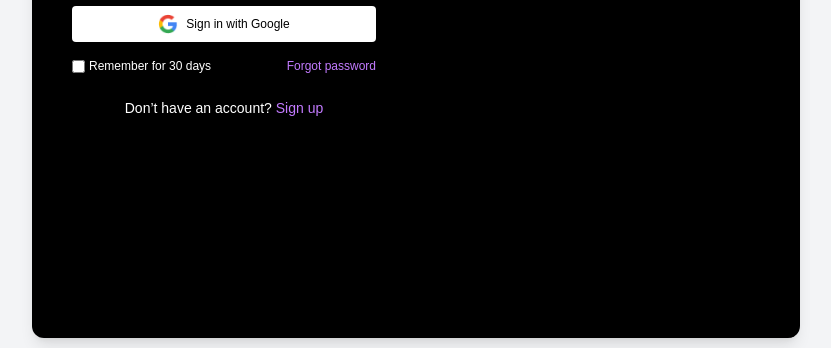
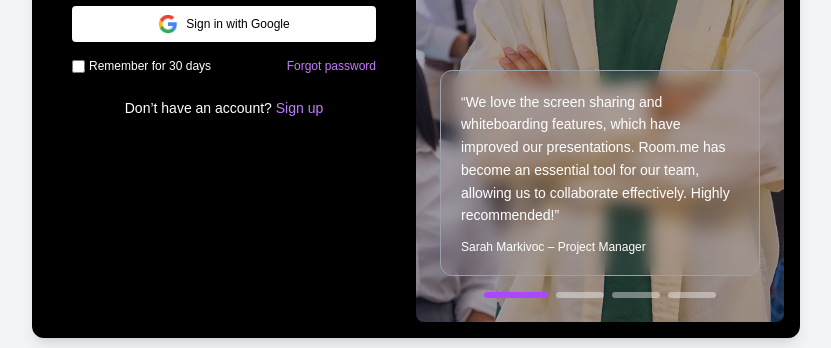
Before and after one commit to YasiruKaveeshwara/Room.me, a Next.js app: page /login in a window 1280 px wide. Shown: the part 422-770 px from the top of the page, without its empty margins (224-1055 px from the left). Built offline with nearby package versions, Linux system fonts and the light colour scheme.

Commit message:
create right section of login page

```diff
--- /dev/null
+++ b/src/app/components/testimonialsPanel.tsx
@@ -0,0 +1,65 @@
+"use client";
+
+import Image from "next/image";
+import { useSwipeable } from "react-swipeable";
+import { useState } from "react";
+import clsx from "clsx";
+
+const testimonials = [
+  {
+    text: `“We love the screen sharing and whiteboarding features, which have improved our presentations. Room.me has become an essential tool for our team, allowing us to collaborate effectively. Highly recommended!”`,
+    author: "Sarah Markivoc – Project Manager",
+  },
+  {
+    text: `“Room.me transformed our workflow. The simplicity and powerful features make it our top choice for remote collaboration!”`,
+    author: "Daniel Wicks – Team Lead",
+  },
+  {
+    text: `“An amazing product with great support. Room.me’s interface is clean, fast, and intuitive.”`,
+    author: "Jane Michaels – UX Strategist",
+  },
+
+  {
+    text: `“Room.me has made our meetings more productive. The ability to share screens and collaborate in real-time is a game-changer!”`,
+
+    author: "New Author",
+  },
+
+
+];
+
+export default function TestimonialPanel() {
+  const [index, setIndex] = useState(0);
+
+  const swipeHandlers = useSwipeable({
+    onSwipedLeft: () => setIndex((prev) => (prev + 1) % testimonials.length),
+    onSwipedRight: () => setIndex((prev) => (prev - 1 + testimonials.length) % testimonials.length),
+    trackMouse: true,
+  });
+
+  return (
+    <div className='w-full h-full relative flex flex-col justify-end'>
+      {/* Background Image */}
+      <Image src='/assets/images/hero.png' alt='People' fill className='object-cover rounded-lg' priority />
+
+      {/* Quote Box */}
+      <div
+        {...swipeHandlers}
+        className='relative z-10 mx-6 mb-4 bg-white/5 border border-gray-400 backdrop-blur-sm text-white p-5 rounded-xl transition-opacity duration-500'>
+        <p className='text-sm  leading-relaxed'>{testimonials[index].text}</p>
+        <p className='text-xs mt-3 font-medium'>{testimonials[index].author}</p>
+      </div>
+
+      {/* Pane Indicators */}
+      <div className='relative w-full z-10  mb-6 flex justify-center gap-2'>
+        {testimonials.map((_, i) => (
+          <span
+            key={i}
+            onClick={() => setIndex(i)}
+            className={clsx("w-12 h-1.5 rounded-full cursor-pointer transition-all duration-300", i === index ? "bg-purple-500 w-16" : "bg-white/40")}
+          />
+        ))}
+      </div>
+    </div>
+  );
+}
```
